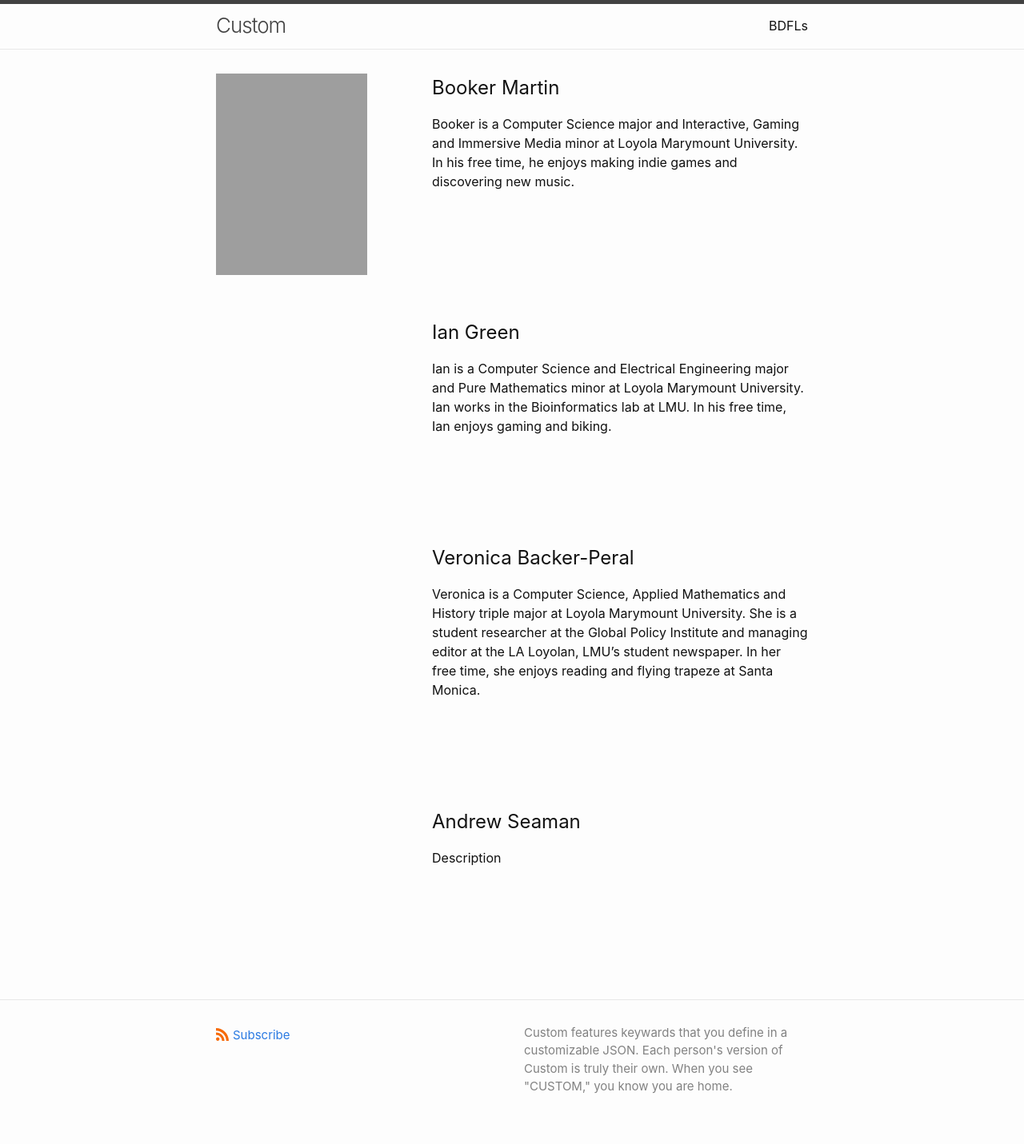
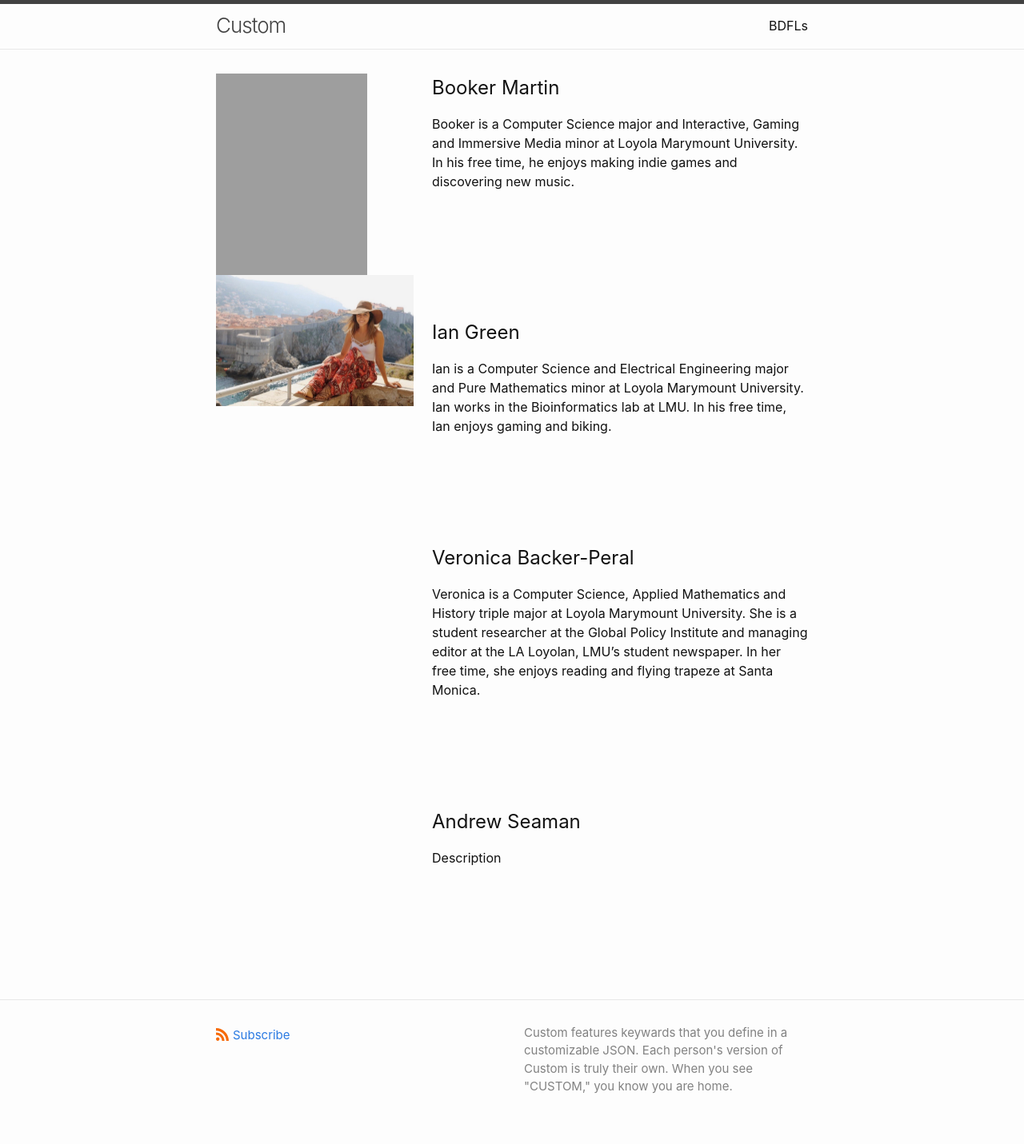
Before and after one commit to Booker-M/Custom, a Jekyll site: the page built from about.md, in a window 1280 px wide. Shown: the whole page at 80% size. Built offline with Jekyll 4.4.1, drawn with Linux system fonts in a browser that asks for light colours; grey boxes are pictures that could not be loaded.

Commit message:
Update about.html

```diff
--- a/_layouts/about.html
+++ b/_layouts/about.html
@@ -17,6 +17,7 @@ layout: default
   <div id="container">
     <div id="left">
       <img src="../images/booker.jpg" alt="Booker" width="189" height="252">
+      <img src="../images/veronica.JPG" alt="Veronica" width="247" height="164">
     </div>
     <div id="right">
       {{ content }}
```
